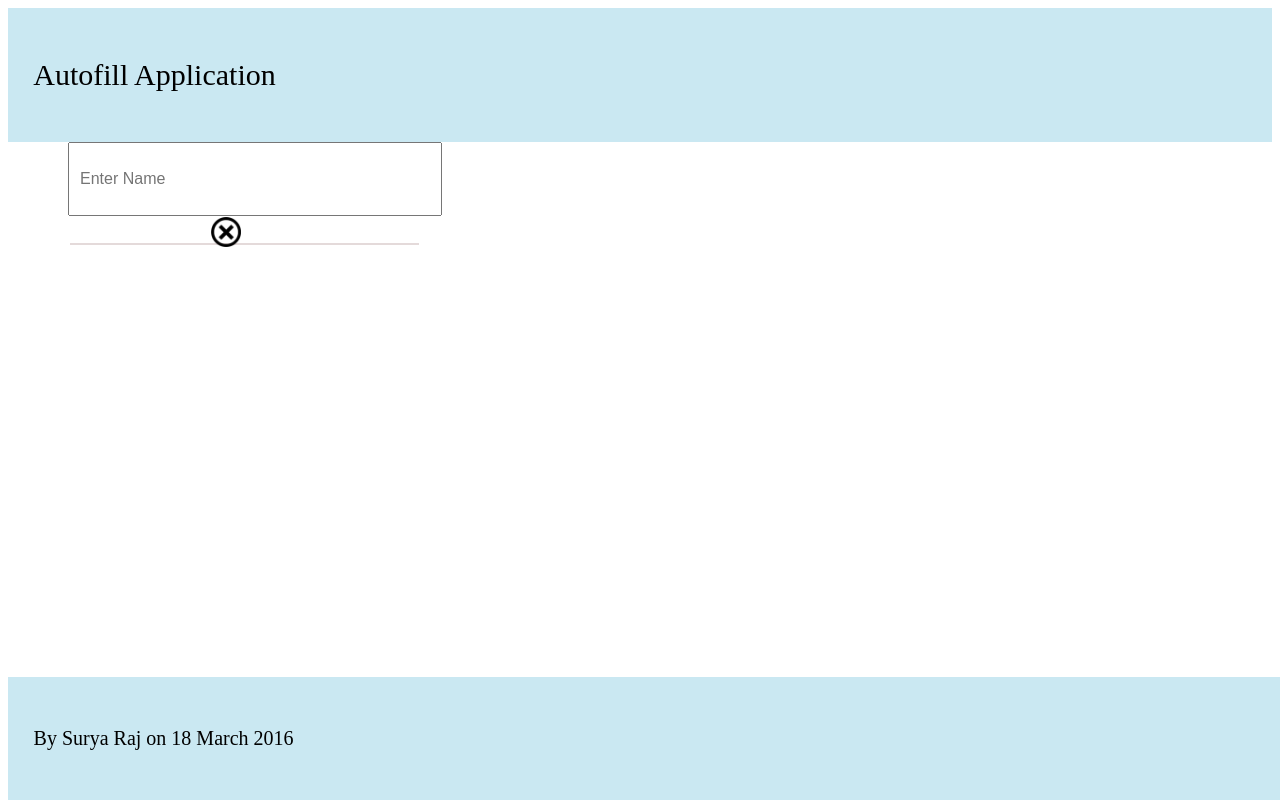
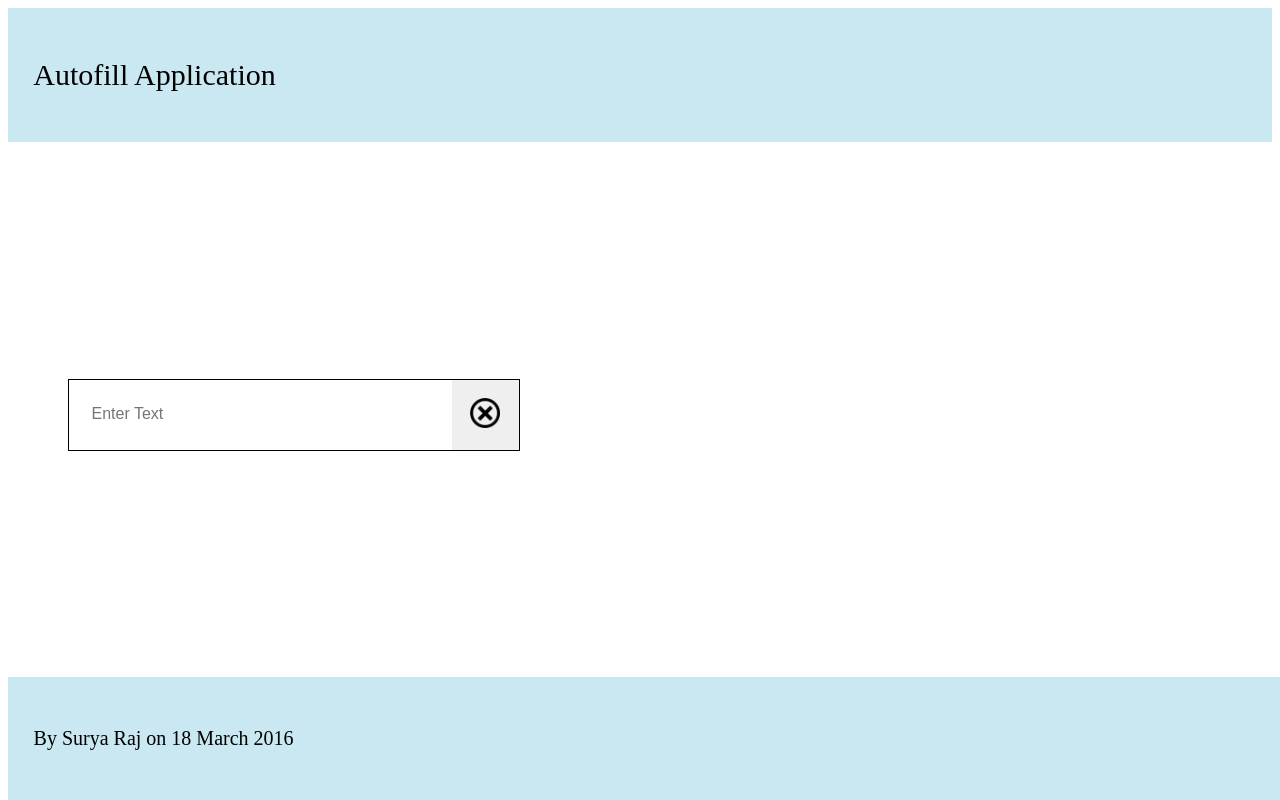
Before and after one commit to suryarajm/autofill_input_fields, a plain HTML site: page example/index.html in a window 1280 px wide. Drawn offline with nearby package versions, Linux system fonts and the light colour scheme.

Commit message:
created autofill_input_field.js in example

```diff
--- a/example/css/style.css
+++ b/example/css/style.css
@@ -15,9 +15,6 @@ footer{
 section{
 	display: table;
 	width: 100%;
-	height: -moz-calc(100% - (135px + 120px));
-    height: -webkit-calc(100% - (135px + 120px));
-    height: calc(100% - (135px + 120px));
 }
 .container-fluid{
 	vertical-align: middle;
@@ -25,34 +22,17 @@ section{
 	display: table-cell;
 	font-size: 24px;
 }
-#inputNames{
-	width: 350px;
-    height: 50px;
-    padding: 10px;
-    font-size: 16px;
-    z-index: 99;
+
+.inputHolder{
+    width: 450px;
+    height: 70px;
+    margin: 0 60px;
+    border: 1px solid;
 }
-.inputHolder,.listHolder{
-    width: 350px;
-    height: auto;
-    margin: 0 60px;
-}
-.listHolder{
-    max-height: 190px;
-    overflow-y: auto;
-    border: 1px solid #E4DADA;
-    margin-left: 62px;
-    width: 347px;
-}
-#textClear{
-	margin-bottom: -10px;
-    margin-left: -34px;
-    cursor: pointer;
-    z-index: 999;
-}
+
+
 .listHolder li{
 	background-color: #F0F0F0;
-    margin-left: 2px;
     width: auto;
     padding: 5px 10px;
     cursor: pointer;
--- a/example/index.html
+++ b/example/index.html
@@ -3,18 +3,28 @@
 <head>
 	<title>Auto Fill Input Field</title>
 	<link rel="stylesheet" type="text/css" href="css/style.css">
-	<script type="text/javascript" src="js/lib/jquery-2.2.0.min.js"></script>
-	<script type="text/javascript" src="js/inputAutofill.js"></script>
+	<script type="text/javascript" src="js/libs/jquery-2.2.0.min.js"></script>
+	<script type="text/javascript" src="js/autofill_input_field.js"></script>
+	<script type="text/javascript">
+     	var sectionHeight = window.innerHeight-255+"px";
+     	function styleSection(){
+     		$("section").css("height",sectionHeight);
+     	}
+
+	</script>
 </head>
-<body>
+<body onload="styleSection()">
 	<header>Autofill Application</header>
 	    <section>
 	    	<div class="container-fluid">
-	    	  <!-- Auto fill Input text field -->
+	    	  <!--Auto fill Input text field container-->
 	    	  <div class="inputHolder">
-	    	  	<input type="text" id="inputNames" placeholder="Enter Name" onkeyup="checkInputValue(this)" onclick="checkPreviousvalue()">
-	    	  	<img src="../images/cross_btn.png" width="30px" id="textClear" onclick="clearFields()">
+	    	    <!--Auto fill Input text field-->
+	    	  	<input type="text" id="autofillInput" placeholder="Enter Text" onkeyup="listMatchedSavedDatas(this)" onclick="listPreviousInputs(this)">
+                <!--Input text field clear button-->
+	    	  	<button id="textClear" onclick="clearFields()"><img src="images/cross_btn.png" width="30px"></button>
 	    	  </div>
+	    	  <!-- option list container -->
 	    	  <div class="listHolder" id="listHolderDiv"></div>
 	    	</div>
 	    </section>
--- /dev/null
+++ b/example/js/autofill_input_field.js
@@ -0,0 +1,183 @@
+var previousInputs, previousInputCount, inputHolderwidth, listHolderwidth, inputHolderMargin;
+
+$(document).ready(function(){
+	previousInputs = new Array();
+	previousInputCount = 0;
+	inputHolderwidth = $(".inputHolder").css("width");
+	listHolderwidth = parseInt(inputHolderwidth) - 0;
+	inputHolderMargin = $(".inputHolder").css("margin");
+
+	/*styling autofill input field*/
+	$("#autofillInput").css({
+		"width": "75%",
+	    "height": "98%",
+	    "padding": "0% 5%",
+	    "font-size": "16px",
+	    "z-index": "99",
+	    "float":"left",
+	    "border":"none",
+	    "outline-offset": "0px",
+        "outline": "-webkit-focus-ring-color 0"
+	});
+
+	/*styling clear button*/
+    $("#textClear").css({
+		"width": "15%",
+	    "height": "100%",
+	    "float":"left",
+	    "cursor":"pointer",
+	    "border":"none"
+	});
+
+	/*styling list container*/
+	$(".listHolder").css({
+		"width": listHolderwidth+"px",
+	    "max-height": "190px",
+	    "overflow-y":"auto",
+	    "margin":inputHolderMargin,
+	    "height": "auto",
+	});
+});
+
+/*list matched datas from saved list*/
+function listMatchedSavedDatas(inputField){
+	var dataList = "";
+	var currentElement = "";
+	var listElement = "";
+	var listHolderElement = document.getElementById("listHolderDiv");
+	var enteredValue = inputField.value;
+	/*remove previous listed options*/
+	if($(".namesOptionList").length){
+			$(".namesOptionList").remove();
+	}
+
+	if(enteredValue.length >= 2){ /*listing saved datas when entering atleast 2 characters*/
+			dataList = getExternalData();
+			console.log("dataList: "+JSON.stringify(dataList));
+			console.log("enteredValue: "+enteredValue);
+	        if(dataList.names != null){
+	        	for (var i = 0; i < dataList.names.length; i++) {
+	        		currentElement = dataList.names[i];
+	        		console.log("currentElement: "+currentElement);
+	        		if(currentElement.indexOf(enteredValue) > -1 || currentElement.toLowerCase().indexOf(enteredValue) > -1 || currentElement.toUpperCase().indexOf(enteredValue) > -1){
+	        			 console.log("list: "+currentElement);
+	        			 listElement = document.createElement("li");
+	        			 listHolderElement.appendChild(listElement);
+	        			 listElement.setAttribute("class", "namesOptionList");
+	        			 listElement.appendChild(document.createTextNode(currentElement));
+	        		}
+	        	}
+	        }
+
+	}
+	else{ /*listing previous inputs before entering 2 characters*/
+		listPreviousInputs(inputField);
+	}
+
+    /*selecting text from options*/
+	$(".namesOptionList").click(function(){
+		selectTextFromList(this);
+	});
+}
+
+
+/*
+*get saved data as json object
+*customise this function according to the nature of your stored data
+*return data should be in the form of a json object
+*/
+function getExternalData(){
+	var json = null;
+	$.ajax({
+	    'async': false,
+	    'global': false,
+	    'url': "json/dataList.json",
+	    'dataType': "json",
+	    'success': function (data) {
+	        json = data;
+	    }
+	});
+	return json;
+}
+
+
+/*
+*list previuous inputs
+*/
+function listPreviousInputs(inputField){
+	var listElement = "";
+	var previousSelection = "";
+	var listHolderElement = document.getElementById("listHolderDiv");
+	var enteredValue = inputField.value;
+	if(enteredValue.length >= 2){
+		listMatchedSavedDatas(inputField);
+	}
+	else{
+		if(previousInputs.length > 0){
+		    for(i = previousInputs.length; i > 0; i--){
+			  	previousSelection = previousInputs[i-1];
+				if($("#autofillInput").val() != previousSelection){
+	                var listItems = $("#listHolderDiv li");
+					listItems.each(function(idx, li) {
+					    if($(listItems[idx]).text() == previousSelection){
+							$(listItems[idx]).remove();
+		                }
+
+					});
+
+				  	listElement = document.createElement("li");
+				    listHolderElement.appendChild(listElement);
+				    listElement.setAttribute("class", "namesOptionList");
+				    listElement.appendChild(document.createTextNode(previousSelection));
+
+				}
+			}
+	    }
+	}
+
+
+	$(".namesOptionList").click(function(){
+		selectTextFromList(this);
+	});
+}
+
+/*select a text from the listed options*/
+function selectTextFromList(selectedListElement){
+	var selectedOption = $(selectedListElement).text();
+	$("#autofillInput").val(selectedOption);
+	$(".namesOptionList").remove();
+	saveToStack(selectedOption);
+}
+
+/*
+*save selected options into a stack
+*/
+function saveToStack(selectedOption){
+    var index = previousInputs.indexOf(selectedOption);
+    if (index > -1) {
+	    previousInputs.splice(index, 1);
+	    previousInputCount = previousInputCount - 1;
+	}
+
+	if(previousInputCount < 4){
+		previousInputs[previousInputCount] = selectedOption;
+		previousInputCount ++;
+	}
+	else{
+		for(var j=0;j<3;j++){
+			previousInputCount[j] = previousInputs[j+1];
+		}
+		previousInputCount[j] = selectedOption;
+	}
+
+}
+
+/*
+*clear input field and options list
+*/
+function clearFields(){
+ 	$("#autofillInput").val("");
+ 	if($(".namesOptionList").length){
+		$(".namesOptionList").remove();
+	}
+}
--- a/example/json/dataList.json
+++ b/example/json/dataList.json
@@ -1 +1 @@
-{"names":["Nishin","Anu","Surya","Arya","Anju","Nithin","Sumi","Nikhil","Nimisha","Suja","Nimmi","Sumesh","Archana","Supriya","Ahana","Manuja","Lakshmi","Neethu","Aswathy"]}
+{"names":["Nishin","Anu","Surya","Arya","Anju","Surumi","Nisha","Nithin","Sumi","Nikhil","Nimisha","Suja","Nimmi","Sumesh","Archana","Supriya","Ahana","Manuja","Lakshmi","Neethu","Aswathy","Nitheesh"]}
```
